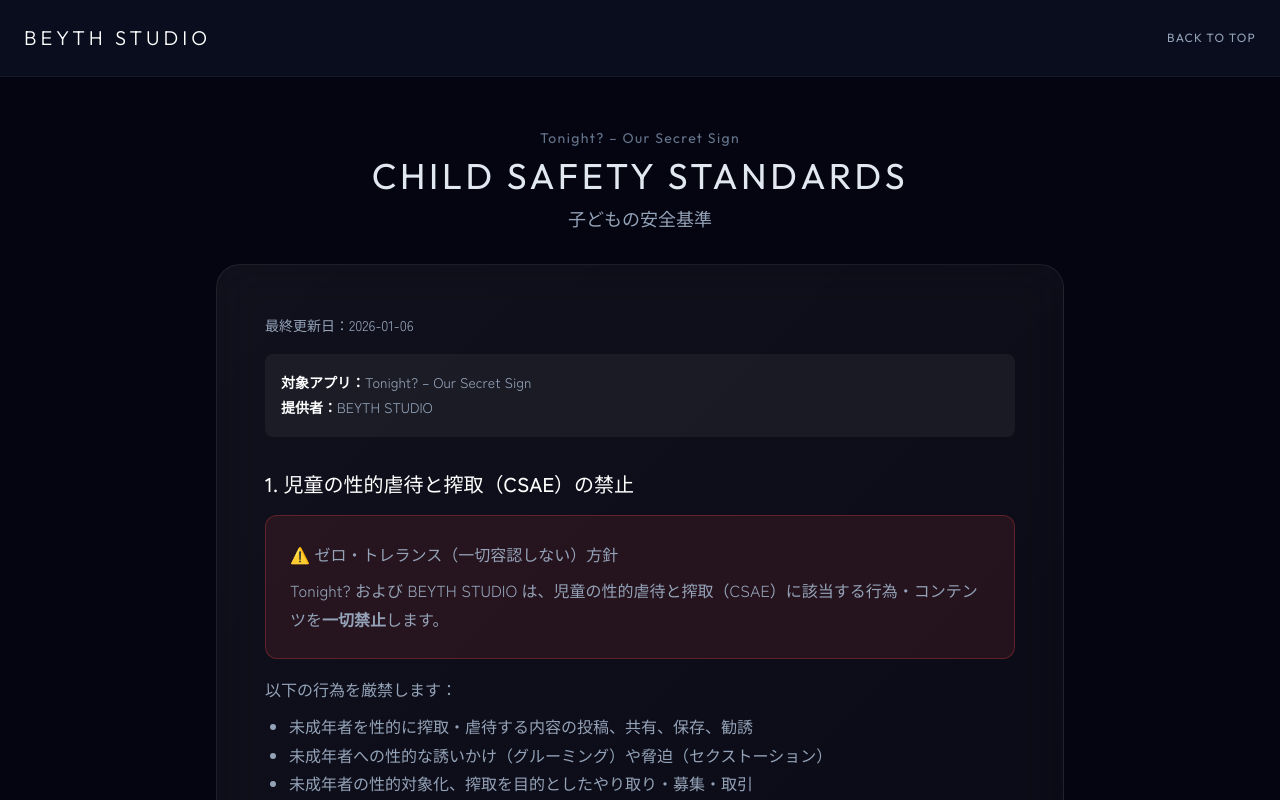
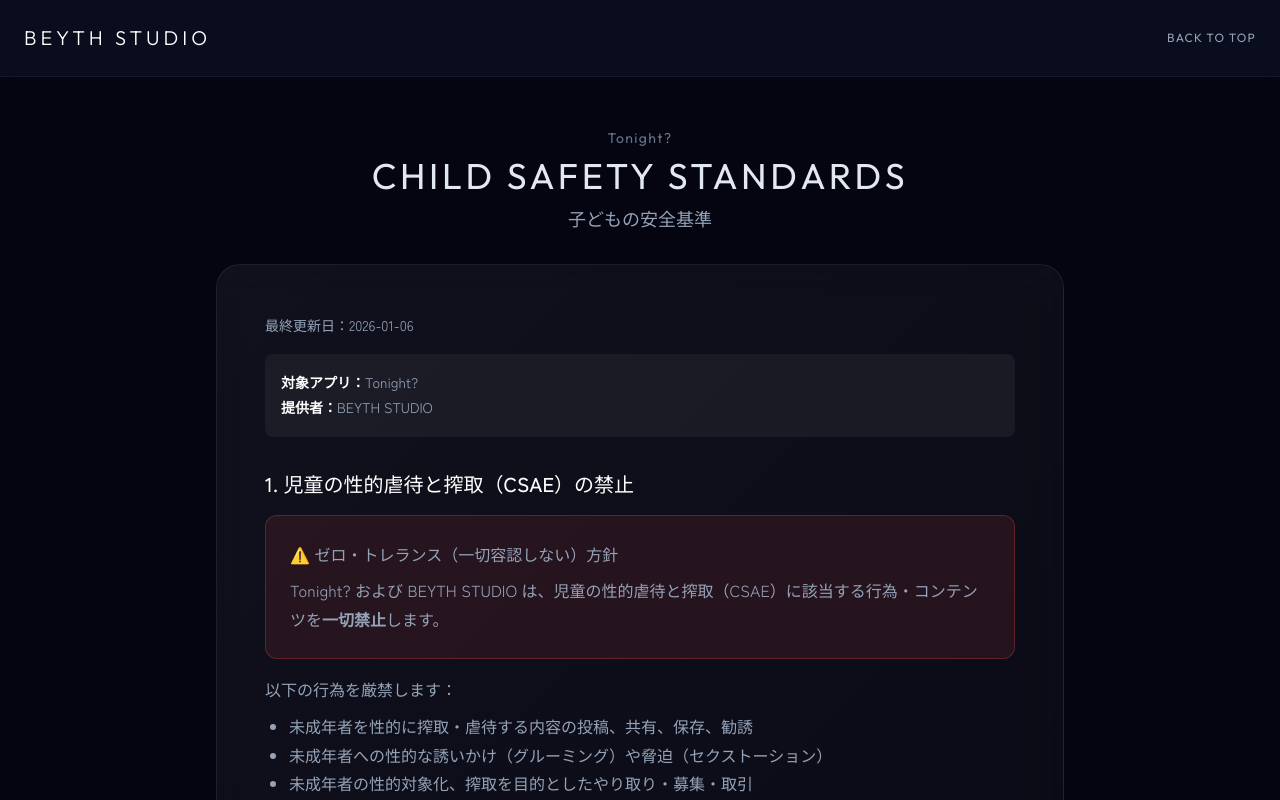
Before and after one commit to beythstudio/beythstudio-homepage, a plain HTML site: page tonight/child-safety.html in a window 1280 px wide. Shown: the top 800 px of the page. Drawn offline with nearby package versions, Linux system fonts and the light colour scheme.

Commit message:
Remove subtitle from Tonight? legal pages

```diff
--- a/tonight/child-safety.html
+++ b/tonight/child-safety.html
@@ -4,7 +4,7 @@
 <head>
     <meta charset="UTF-8">
     <meta name="viewport" content="width=device-width, initial-scale=1.0">
-    <title>Child Safety Standards | Tonight? – Our Secret Sign | BEYTH STUDIO</title>
+    <title>Child Safety Standards | Tonight? | BEYTH STUDIO</title>
     <link rel="preconnect" href="https://fonts.googleapis.com">
     <link rel="preconnect" href="https://fonts.gstatic.com" crossorigin>
     <link
@@ -94,7 +94,7 @@
 
     <main class="pt-32 pb-20 px-6 max-w-4xl mx-auto">
         <div class="text-center mb-8">
-            <p class="text-sm font-eng tracking-widest text-slate-500 mb-2">Tonight? – Our Secret Sign</p>
+            <p class="text-sm font-eng tracking-widest text-slate-500 mb-2">Tonight?</p>
             <h1 class="text-3xl md:text-4xl font-eng tracking-widest">CHILD SAFETY STANDARDS</h1>
             <p class="text-lg text-slate-400 mt-2">子どもの安全基準</p>
         </div>
@@ -105,7 +105,7 @@
 
             <div class="mb-6 p-4 bg-white/5 rounded-lg">
                 <p class="text-sm text-slate-400">
-                    <strong class="text-white">対象アプリ：</strong>Tonight? – Our Secret Sign<br>
+                    <strong class="text-white">対象アプリ：</strong>Tonight?<br>
                     <strong class="text-white">提供者：</strong>BEYTH STUDIO
                 </p>
             </div>
```
Also changed, not shown: tonight/privacy.html (+2 -2 lines), tonight/terms.html (+2 -2 lines).
